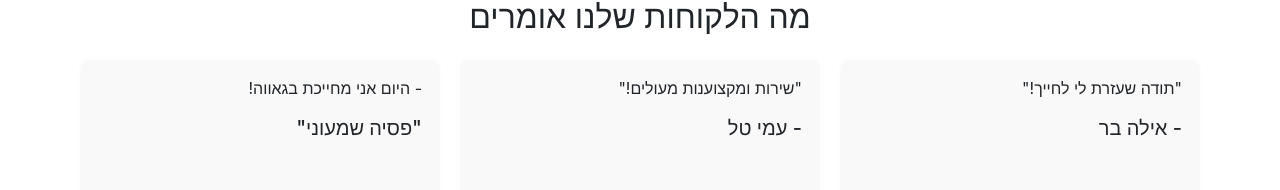
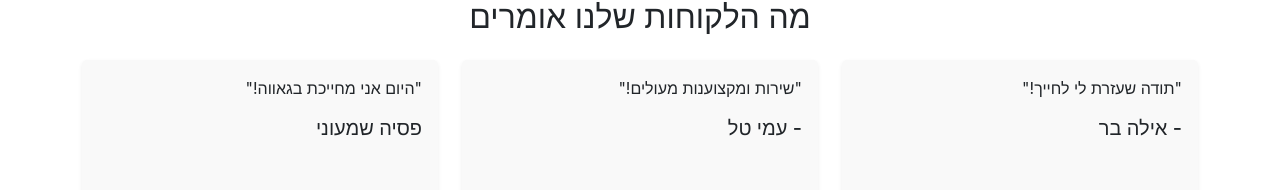
Before and after one commit to yarin-mag/top-tech, a React (Create React App) app: page / in a window 1280 px wide. Shown: the part 724-914 px from the top of the page. Built offline with nearby package versions, Linux system fonts and the light colour scheme.

Commit message:
fix specific recommendation

```diff
--- a/package.json
+++ b/package.json
@@ -1,5 +1,6 @@
 {
   "name": "top-tech",
+  "homepage": "https://www.top-tech-lab.net",
   "version": "0.1.0",
   "private": true,
   "dependencies": {
@@ -22,6 +23,8 @@
     "web-vitals": "^2.1.4"
   },
   "scripts": {
+    "predeploy": "npm run build",
+    "deploy": "gh-pages -d build",
     "start": "react-scripts start",
     "build": "react-scripts build",
     "test": "react-scripts test",
@@ -46,6 +49,7 @@
     ]
   },
   "devDependencies": {
-    "@types/react-slick": "^0.23.13"
+    "@types/react-slick": "^0.23.13",
+    "gh-pages": "^6.1.1"
   }
 }
--- a/public/index.html
+++ b/public/index.html
@@ -22,7 +22,7 @@
       work correctly both with client-side routing and a non-root public URL.
       Learn how to configure a non-root public URL by running `npm run build`.
     -->
-  <title>React App</title>
+  <title>top-tech מעבדת שיניים</title>
 </head>
 
 <body>
--- a/src/App.tsx
+++ b/src/App.tsx
@@ -136,8 +136,8 @@ function App() {
           </Col>
           <Col md={4} className="mb-4">
             <div className="recommendation p-3 shadow-sm">
-              <p>- היום אני מחייכת בגאווה!</p>
-              <h5>"פסיה שמעוני"</h5>
+              <p>"היום אני מחייכת בגאווה!"</p>
+              <h5>פסיה שמעוני</h5>
             </div>
           </Col>
         </Row>
```
Also changed, not shown: 1 other file (tests, documents, lock files or other folders).
